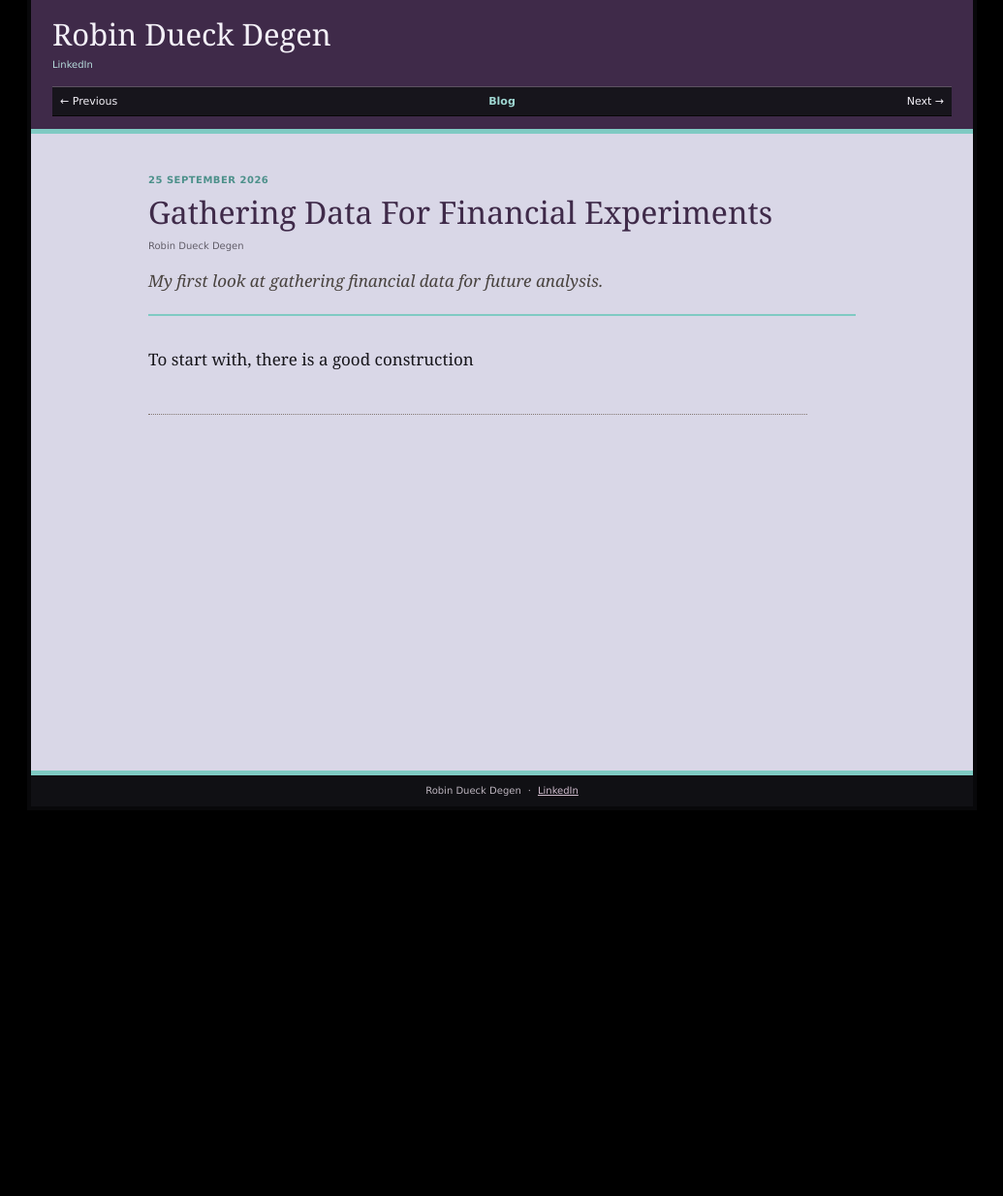
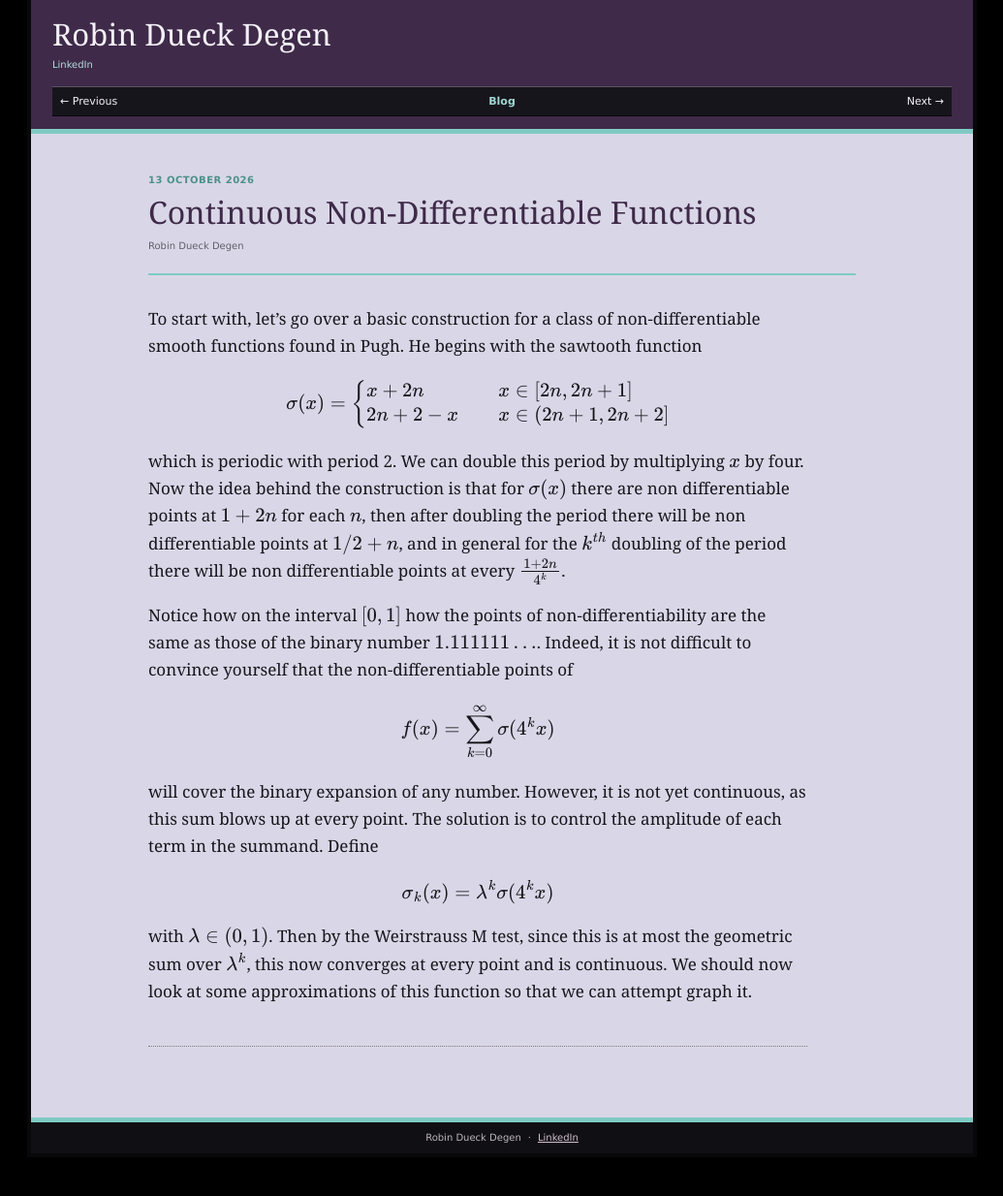
Before and after one commit to 8ts5bgytc8-cyber/robindueckdegen.com, a Jekyll site: the page built from _posts/2026-09-25-SmoothNonDifferentiableFunctions copy.md, in a window 1280 px wide. Shown: the whole page at 97% size, without its empty margins (122-1157 px from the left). Built offline with Jekyll 4.4.1, drawn with Linux system fonts in a browser that asks for light colours; before the commit the page ends 900 px from its top, so only the background shows below that.

Commit message:
Edits to first blog post.

```diff
--- a/_posts/2026-09-25-SmoothNonDifferentiableFunctions copy.md
+++ b/_posts/2026-09-25-SmoothNonDifferentiableFunctions copy.md
@@ -1,10 +1,35 @@
 ---
 layout: post
-title: "Gathering Data For Financial Experiments"
-date: 2026-09-25 12:00:00 -0600
-description: "My first look at gathering financial data for future analysis."
+title: "Continuous Non-Differentiable Functions"
+date: 2026-10-13 12:00:00 -0600
 tags:
   - Math336
 ---
 
-To start with, there is a good construction
+To start with, let's go over a basic construction for a class of non-differentiable smooth functions found in Pugh. He begins with the sawtooth function
+
+$$
+\sigma(x)=
+\begin{cases}
+x+2n \quad &x\in[2n,2n+1] \\
+2n+2-x \quad & x\in(2n+1,2n+2]
+\end{cases}
+$$
+
+which is periodic with period 2. We can double this period by multiplying $x$ by four. Now the idea behind the construction is that for $\sigma(x)$ there are non differentiable points at $1+2n$ for each $n$, then after doubling the period there will be non differentiable points at $1/2+n$, and in general for the $k^{th}$ doubling of the period there will be non differentiable points at every $\frac{1+2n}{4^k}$.
+
+ <!--should plot the discontinuities for 0,1 here-->
+
+Notice how on the interval $[0,1]$ how the points of non-differentiability are the same as those of the binary number $1.111111\ldots$. Indeed, it is not difficult to convince yourself that the non-differentiable points of
+
+$$
+f(x) = \sum_{k=0}^\infty \sigma(4^kx)
+$$
+
+will cover the binary expansion of any number. However, it is not yet continuous, as this sum blows up at every point. The solution is to control the amplitude of each term in the summand. Define
+
+$$
+\sigma_k(x)= \lambda^k \sigma(4^kx)
+$$
+
+with $\lambda\in(0,1)$. Then by the Weirstrauss M test, since this is at most the geometric sum over $\lambda^k$, this now converges at every point and is continuous. We should now look at some approximations of this function so that we can attempt graph it.
```
Also changed, not shown: README.md (deleted), 3 other files.
